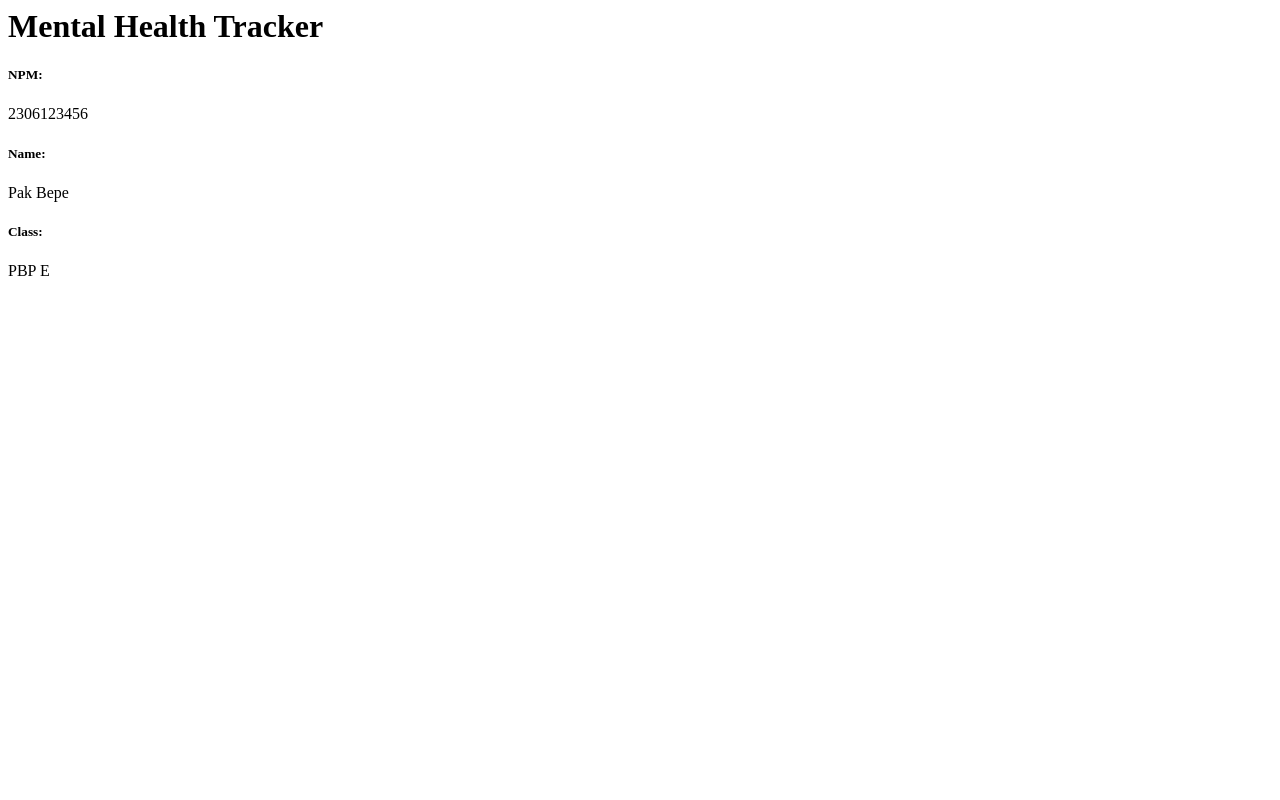
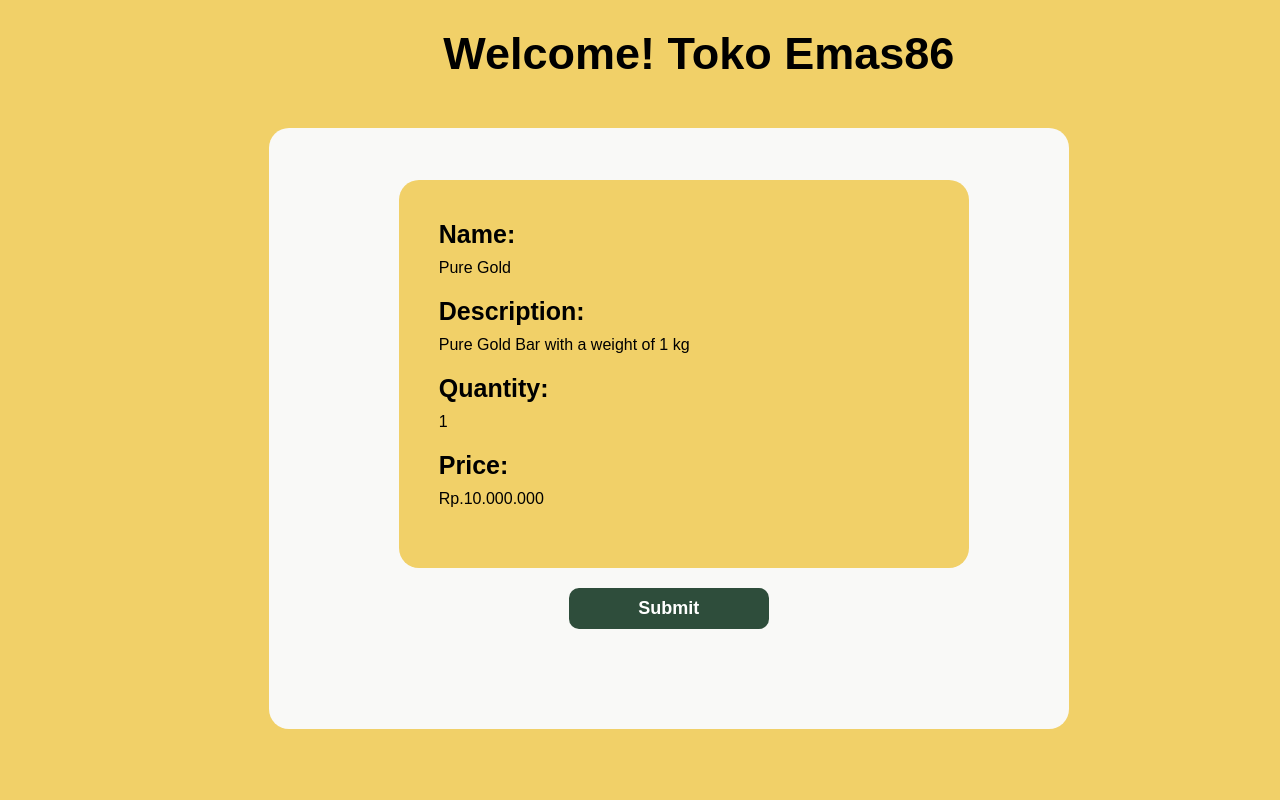
Before and after one commit to Athallah210505/E-COMMERCE, a Django app: page / in a window 1280 px wide. Run offline with Django 5.2, Linux system fonts and the light colour scheme.

Commit message:
commit changes on html

```diff
--- a/main/templates/main.html
+++ b/main/templates/main.html
@@ -1,9 +1,95 @@
-<h1>Mental Health Tracker</h1>
+<html lang="en">
+<head>
+    <meta charset="UTF-8">
+    <meta name="viewport" content="width=device-width, initial-scale=1.0">
+    <title>Main Page</title>
 
+    <style>
+        body {
+            margin: 0;
+            padding: 0;
+            font-family: 'Poppins', sans-serif;
+            background-color: #F1D068;
+        }
 
-<h5>NPM: </h5>
-<p>{{ npm }}<p>
-<h5>Name: </h5>
-<p>{{ name }}<p>
-<h5>Class: </h5>
-<p>{{ class }}<p>
+        h1 {
+            text-align: center;
+            margin-top: 20px;
+            font-size: 45px;
+            margin-left: 10%;
+            margin-top: -200px;
+        }
+
+        h5 {
+            margin: 0;
+            font-size: 25px;
+        }
+        p{
+            margin: 0;
+            font-size: 16px;
+            margin-top: 10px;
+            margin-bottom: 20px;
+
+        }
+
+        .box {
+            background-color: #F9F9F7;
+            padding: 100px;
+            border-radius: 20px;
+            width: 600px;
+            margin-left: 21%;
+            margin-top: 10%;
+        }
+
+        .container {
+            background-color: #F1D068;
+            padding: 40px;
+            margin-top: 100px;
+            border-radius: 20px;
+            margin-left: 5%;
+
+        }
+
+        .submit-button {
+            margin-top: 20px;
+            text-align: center;
+        }
+
+        .submit-button button {
+            width: 200px;
+            padding: 10px;
+            background-color: #2e4d3b;
+            color: white;
+            border: none;
+            border-radius: 10px;
+            font-size: 18px;
+            cursor: pointer;
+            font-weight: bold;
+        }
+
+        .submit-button button:hover {
+            background-color: #1f3428;
+        }
+    </style>
+</head>
+<body>
+
+    <div class="box">
+        <h1>Welcome! Toko Emas86</h1>
+        <div class="container">
+            <h5>Name:</h5>
+            <p>{{ gold_name }}</p>
+            <h5>Description:</h5>
+            <p>{{ description }}</p>
+            <h5>Quantity:</h5>
+            <p>{{ quantity }}</p>
+            <h5>Price:</h5>
+            <p>{{ price }}</p>
+        </div>
+        <div class="submit-button">
+            <button type="button">Submit</button>
+        </div>
+    </div>
+
+</body>
+</html>
--- a/main/views.py
+++ b/main/views.py
@@ -3,9 +3,10 @@ from django.shortcuts import render
 # Create your views here.
 def show_main(request):
     context = {
-        'npm' : '2306123456',
-        'name': 'Pak Bepe',
-        'class': 'PBP E'
+        'gold_name' : 'Pure Gold',
+        'description': 'Pure Gold Bar with a weight of 1 kg',
+        'quantity': '1',
+        'price' : 'Rp.10.000.000'
     }
 
     return render(request, "main.html", context)
```
Also changed, not shown: README.md.
